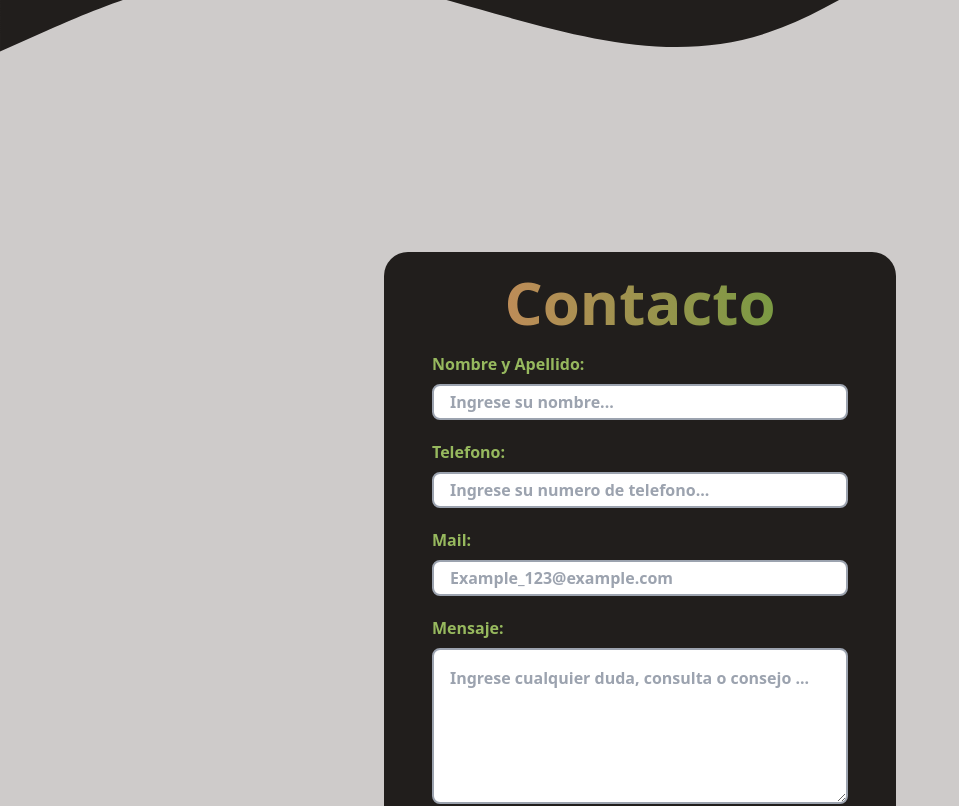
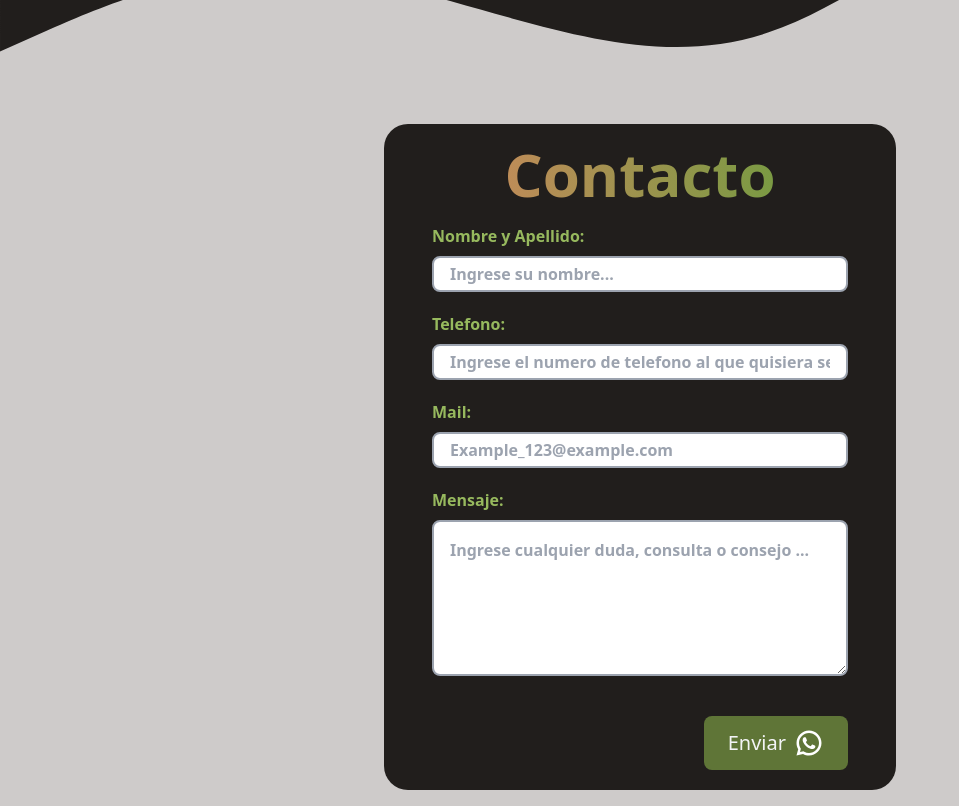
Before and after one commit to FlorCardinali/Portfolio, a React (Vite) app in the folder vite/: page / in a window 1280 px wide. Shown: the part 7200-8006 px from the top of the page, without its empty margins (0-959 px from the left). Built offline with nearby package versions, Linux system fonts and the light colour scheme; what tailwindcss-animated would draw is missing.

Commit message:
cambios de tamaño del contact

```diff
--- a/vite/src/components/Contact.jsx
+++ b/vite/src/components/Contact.jsx
@@ -27,23 +27,23 @@ const Contact = () => {
 
     return (
         <>
-            <section id="contact-section" className="w-screen bg-contrast flex justify-center items-center pt-32">
+            <section id="contact-section" className="w-screen bg-contrast flex justify-center items-center ">
 
 
-                <div className="bg-bgColor rounded-3xl ">
+                <div className="bg-bgColor rounded-3xl -translate-y-20 md:-translate-y-0">
                     <Title
                         title="Contacto"
                         content=""
                     />
-                    <form id="form-contact" className="flex flex-col items-end w-[80vw] lg:w-[40vw] justify-stretch px-12 pb-5 text-contrast space-y-10" action="" onSubmit={handleSubmit}>
+                    <form id="form-contact" className="flex flex-col items-end w-[90vw] lg:w-[40vw] justify-stretch px-5 md:px-12 pb-5 text-contrast space-y-10" action="" onSubmit={handleSubmit}>
 
                         <div className="w-full space-y-5 ">
                             <label className="flex flex-col gap-2 text-[#97b95e] font-bold " htmlFor="name-in">Nombre y Apellido:
-                            <input form="form-contact" className=" border-2 border-gray-400 rounded-lg px-4 py-1 text-bgColor font-semibold" id="name-in" type="text" name="name" value={name} onChange={(e) => setName(e.target.value)} placeholder="Ingrese su nombre..." /></label>
+                            <input form="form-contact" className=" border-2 border-gray-400 rounded-lg px-4 py-1 text-bgColor font-semibold" id="name-in" type="text" name="name" value={name} onChange={(e) => setName(e.target.value)} placeholder="Ingrese su nombre..." required/></label>
 
 
                             <label className="flex flex-col gap-2 text-[#97b95e] font-bold" htmlFor="cel-in">Telefono:
-                            <input form="form-contact" className="border-2 border-gray-400 rounded-lg px-4 py-1 text-bgColor font-semibold" id="cel-in" type="tel"  placeholder="Ingrese su numero de telefono..." name="phone" value={phone} onChange={(e) => setPhone(e.target.value)}/></label>
+                            <input form="form-contact" className="border-2 border-gray-400 rounded-lg px-4 py-1 text-bgColor font-semibold" id="cel-in" type="tel"  placeholder="Ingrese el numero de telefono al que quisiera ser contactado..." name="phone" value={phone} onChange={(e) => setPhone(e.target.value)}/></label>
 
                             <label className="flex flex-col gap-2 text-[#97b95e] font-bold" htmlFor="mail-in">Mail:
                             <input form="form-contact" className="border-2 border-gray-400 rounded-lg px-4 py-1 text-bgColor font-semibold "  id="mail-in" type="email" name="email" value={email} onChange={(e) => setEmail(e.target.value)} placeholder="Example_123@example.com" /></label>
```
